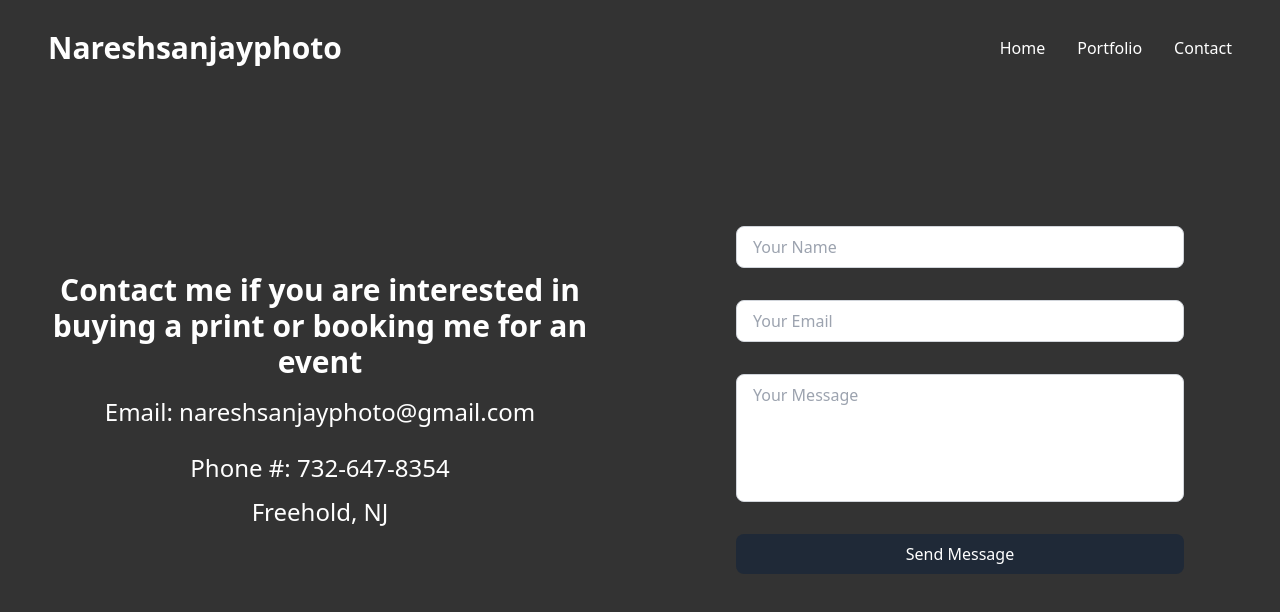
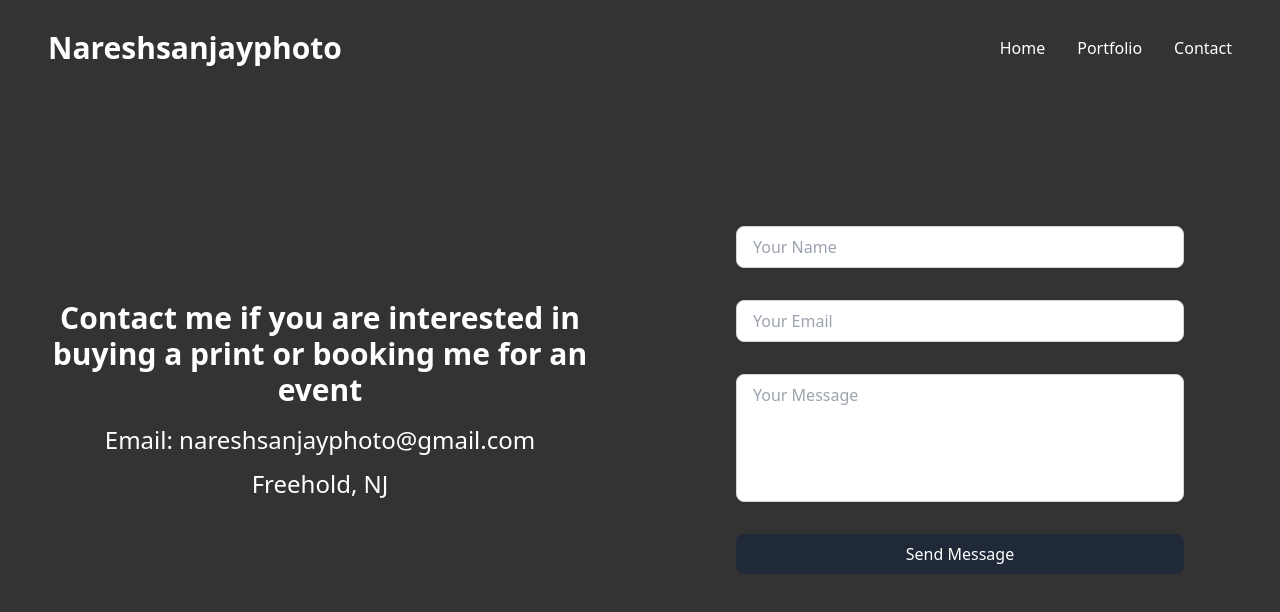
Before and after one commit to gajanm/photography-website, a React (Create React App) app: page /contact in a window 1280 px wide. Shown: the top 612 px of the page. Built offline with nearby package versions, Linux system fonts and the light colour scheme.

Commit message:
changes to conctact page

```diff
--- a/src/components/Contact.jsx
+++ b/src/components/Contact.jsx
@@ -38,7 +38,6 @@ const Contact = () => {
       <div className="w-full md:w-1/2 md:h-screen flex flex-col justify-center items-center mb-16 pt-28 md:mb-0 md:pt-0">
         <h1 className="text-xl md:text-3xl font-bold px-8 mb-1 text-center"> Contact me if you are interested in buying a print or booking me for an event</h1>
         <h1 className='text-lg sm:text-xl md:text-2xl py-3'>Email: nareshsanjayphoto@gmail.com </h1>
-        <h1 className='text-lg sm:text-xl md:text-2xl py-3'>Phone #: 732-647-8354 </h1>
         <h1 className='text-lg sm:text-xl md:text-2xl'>Freehold, NJ</h1>
 
       </div>
```
